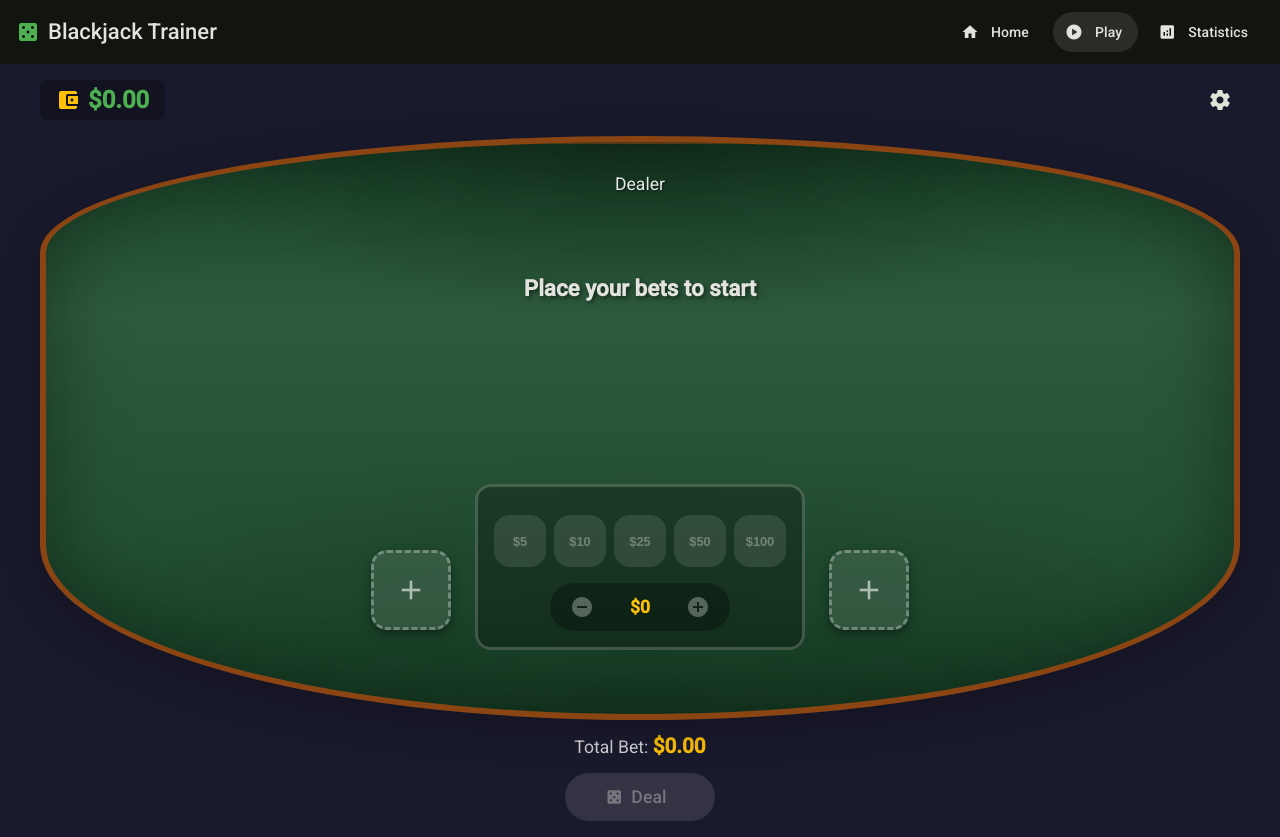
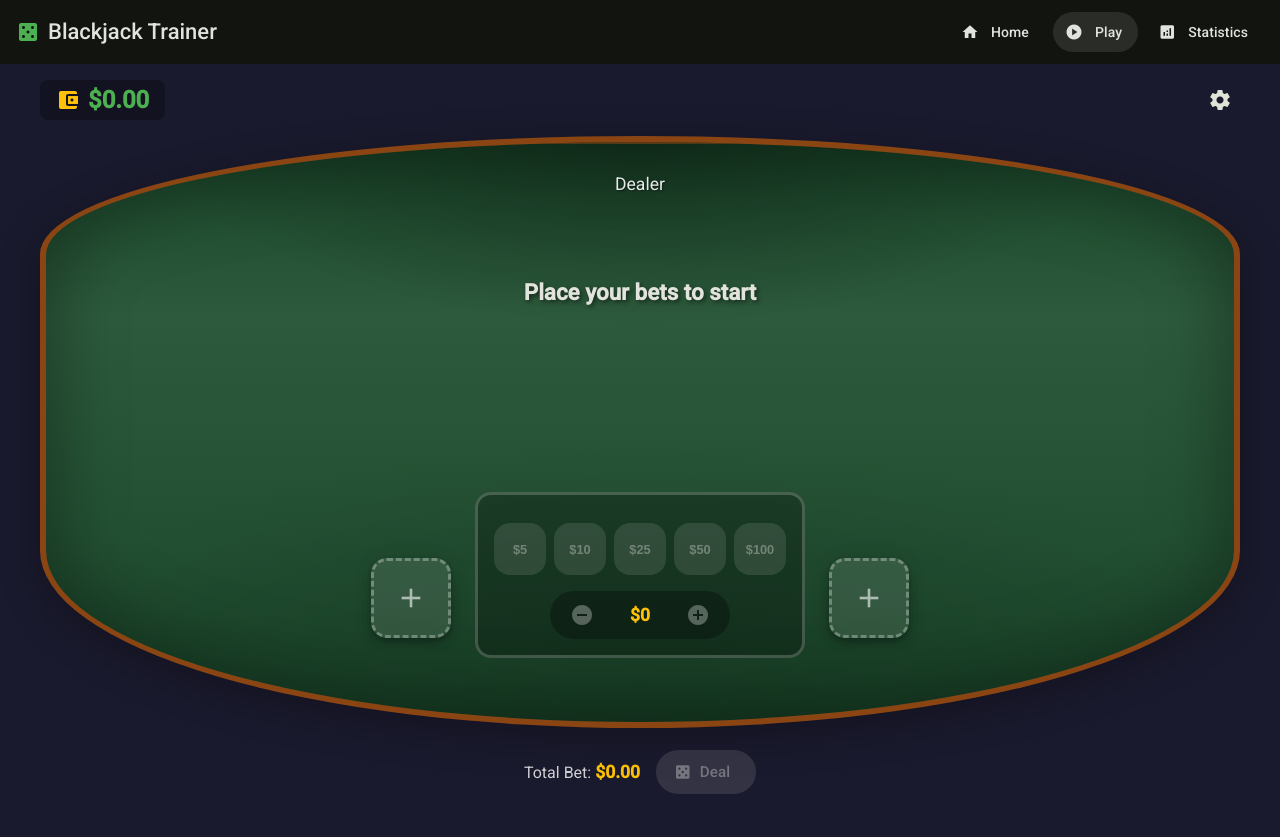
Before and after one commit to Amit775/black-jack-trainer, an Angular app: page /play in a window 1280 px wide. After the commit the page ends 816 px from the top, so only its background shows below. Built offline with nearby package versions, Linux system fonts and the light colour scheme.

Commit message:
fix flickering

```diff
--- a/src/app/pages/play/play.html
+++ b/src/app/pages/play/play.html
@@ -78,7 +78,10 @@
                     </div>
                     <div class="cards-row">
                       @for (card of hand.cards; track $index) {
-                        <div class="card small" [class.red]="card.suit === 'hearts' || card.suit === 'diamonds'">
+                        <div
+                          class="card small"
+                          [class.red]="card.suit === 'hearts' || card.suit === 'diamonds'"
+                        >
                           <div class="card-content">
                             <span class="card-rank">{{ card.rank }}</span>
                             <span class="card-suit">{{ getSuitSymbol(card.suit) }}</span>
@@ -99,15 +102,28 @@
               </div>
               @if (gameService.phase() === 'betting') {
                 <div class="box-bet-controls">
-                  <button mat-mini-fab color="warn" (click)="toggleBox('left')" matTooltip="Remove box">
+                  <button
+                    mat-mini-fab
+                    color="warn"
+                    (click)="toggleBox('left')"
+                    matTooltip="Remove box"
+                  >
                     <mat-icon>remove</mat-icon>
                   </button>
                   <div class="bet-input-group">
-                    <button mat-icon-button (click)="decrementBet('left')" [disabled]="box.bet <= 5">
+                    <button
+                      mat-icon-button
+                      (click)="decrementBet('left')"
+                      [disabled]="box.bet <= 5"
+                    >
                       <mat-icon>remove_circle</mat-icon>
                     </button>
                     <span class="bet-amount">${{ box.bet }}</span>
-                    <button mat-icon-button (click)="incrementBet('left')" [disabled]="!canIncrementBet('left')">
+                    <button
+                      mat-icon-button
+                      (click)="incrementBet('left')"
+                      [disabled]="!canIncrementBet('left')"
+                    >
                       <mat-icon>add_circle</mat-icon>
                     </button>
                   </div>
@@ -115,7 +131,12 @@
               }
             </div>
           } @else if (gameService.phase() === 'betting') {
-            <button class="add-box-btn" mat-fab (click)="toggleBox('left')" matTooltip="Add left box">
+            <button
+              class="add-box-btn"
+              mat-fab
+              (click)="toggleBox('left')"
+              matTooltip="Add left box"
+            >
               <mat-icon>add</mat-icon>
             </button>
           }
@@ -147,7 +168,10 @@
                     </div>
                     <div class="cards-row">
                       @for (card of hand.cards; track $index) {
-                        <div class="card" [class.red]="card.suit === 'hearts' || card.suit === 'diamonds'">
+                        <div
+                          class="card"
+                          [class.red]="card.suit === 'hearts' || card.suit === 'diamonds'"
+                        >
                           <div class="card-content">
                             <span class="card-rank">{{ card.rank }}</span>
                             <span class="card-suit">{{ getSuitSymbol(card.suit) }}</span>
@@ -182,11 +206,19 @@
                     }
                   </div>
                   <div class="bet-input-group">
-                    <button mat-icon-button (click)="decrementBet('center')" [disabled]="box.bet <= 5">
+                    <button
+                      mat-icon-button
+                      (click)="decrementBet('center')"
+                      [disabled]="box.bet <= 5"
+                    >
                       <mat-icon>remove_circle</mat-icon>
                     </button>
                     <span class="bet-amount">${{ box.bet }}</span>
-                    <button mat-icon-button (click)="incrementBet('center')" [disabled]="!canIncrementBet('center')">
+                    <button
+                      mat-icon-button
+                      (click)="incrementBet('center')"
+                      [disabled]="!canIncrementBet('center')"
+                    >
                       <mat-icon>add_circle</mat-icon>
                     </button>
                   </div>
@@ -222,7 +254,10 @@
                     </div>
                     <div class="cards-row">
                       @for (card of hand.cards; track $index) {
-                        <div class="card small" [class.red]="card.suit === 'hearts' || card.suit === 'diamonds'">
+                        <div
+                          class="card small"
+                          [class.red]="card.suit === 'hearts' || card.suit === 'diamonds'"
+                        >
                           <div class="card-content">
                             <span class="card-rank">{{ card.rank }}</span>
                             <span class="card-suit">{{ getSuitSymbol(card.suit) }}</span>
@@ -243,15 +278,28 @@
               </div>
               @if (gameService.phase() === 'betting') {
                 <div class="box-bet-controls">
-                  <button mat-mini-fab color="warn" (click)="toggleBox('right')" matTooltip="Remove box">
+                  <button
+                    mat-mini-fab
+                    color="warn"
+                    (click)="toggleBox('right')"
+                    matTooltip="Remove box"
+                  >
                     <mat-icon>remove</mat-icon>
                   </button>
                   <div class="bet-input-group">
-                    <button mat-icon-button (click)="decrementBet('right')" [disabled]="box.bet <= 5">
+                    <button
+                      mat-icon-button
+                      (click)="decrementBet('right')"
+                      [disabled]="box.bet <= 5"
+                    >
                       <mat-icon>remove_circle</mat-icon>
                     </button>
                     <span class="bet-amount">${{ box.bet }}</span>
-                    <button mat-icon-button (click)="incrementBet('right')" [disabled]="!canIncrementBet('right')">
+                    <button
+                      mat-icon-button
+                      (click)="incrementBet('right')"
+                      [disabled]="!canIncrementBet('right')"
+                    >
                       <mat-icon>add_circle</mat-icon>
                     </button>
                   </div>
@@ -259,7 +307,12 @@
               }
             </div>
           } @else if (gameService.phase() === 'betting') {
-            <button class="add-box-btn" mat-fab (click)="toggleBox('right')" matTooltip="Add right box">
+            <button
+              class="add-box-btn"
+              mat-fab
+              (click)="toggleBox('right')"
+              matTooltip="Add right box"
+            >
               <mat-icon>add</mat-icon>
             </button>
           }
@@ -268,52 +321,58 @@
     </div>
   </div>
 
-  <!-- Betting Phase - Deal Button -->
-  @if (gameService.phase() === 'betting') {
+  <!-- Game Controls - Fixed height container -->
+  <div class="game-controls">
+    @switch (gameService.phase()) {
+      @case ('betting') {
         <div class="betting-section">
-      <div class="total-bet">
-        Total Bet: <strong>${{ getTotalBet() | number: '1.2-2' }}</strong>
-      </div>
+          <span class="total-bet"
+            >Total Bet: <strong>${{ getTotalBet() | number: '1.2-2' }}</strong></span
+          >
           <button
             mat-raised-button
             color="primary"
             (click)="placeBets()"
             [disabled]="!canPlaceBets()"
-        class="deal-btn"
+            class="control-btn"
           >
             <mat-icon>casino</mat-icon>
             Deal
           </button>
         </div>
       }
-
-  <!-- Insurance Phase -->
-  @if (gameService.phase() === 'insurance') {
+      @case ('insurance') {
         <div class="insurance-section">
           <div class="insurance-prompt">
             <mat-icon>shield</mat-icon>
-        <span>Dealer shows an Ace. Take Insurance?</span>
+            <span
+              >Insurance?
               <span class="insurance-cost"
                 >(Cost: ${{ gameService.currentBet() / 2 | number: '1.2-2' }})</span
+              ></span
             >
           </div>
           <div class="insurance-buttons">
-        <button mat-raised-button color="primary" (click)="takeInsurance()">
+            <button mat-raised-button color="primary" (click)="takeInsurance()" class="control-btn">
               <mat-icon>check</mat-icon>
-          Yes, Take Insurance
+              Yes
             </button>
-        <button mat-raised-button color="warn" (click)="declineInsurance()">
+            <button mat-raised-button color="warn" (click)="declineInsurance()" class="control-btn">
               <mat-icon>close</mat-icon>
-          No Thanks
+              No
             </button>
           </div>
         </div>
       }
-
-  <!-- Playing Phase Actions -->
-  @if (gameService.phase() === 'playing') {
+      @case ('playing') {
         <div class="action-buttons">
-      <button mat-raised-button color="primary" (click)="hit()" [disabled]="!gameService.canHit()">
+          <button
+            mat-raised-button
+            color="primary"
+            (click)="hit()"
+            [disabled]="!gameService.canHit()"
+            class="control-btn"
+          >
             <mat-icon>add_card</mat-icon>
             Hit
           </button>
@@ -322,6 +381,7 @@
             color="accent"
             (click)="stand()"
             [disabled]="!gameService.canStand()"
+            class="control-btn"
           >
             <mat-icon>pan_tool</mat-icon>
             Stand
@@ -331,32 +391,36 @@
             color="warn"
             (click)="doubleDown()"
             [disabled]="!gameService.canDoubleDown()"
+            class="control-btn"
           >
             <mat-icon>double_arrow</mat-icon>
             Double
           </button>
-      <button mat-raised-button (click)="split()" [disabled]="!gameService.canSplit()">
+          <button
+            mat-raised-button
+            (click)="split()"
+            [disabled]="!gameService.canSplit()"
+            class="control-btn"
+          >
             <mat-icon>call_split</mat-icon>
             Split
           </button>
         </div>
       }
-
-  <!-- Game Resolved -->
-  @if (gameService.phase() === 'resolved') {
+      @case ('resolved') {
         <div class="result-section">
-      <button mat-fab extended color="primary" (click)="newGame()">
+          <button mat-raised-button color="primary" (click)="newGame()" class="control-btn">
             <mat-icon>refresh</mat-icon>
             New Game
           </button>
         </div>
       }
-
-  <!-- Dealer Turn Indicator -->
-  @if (gameService.phase() === 'dealer-turn') {
+      @case ('dealer-turn') {
         <div class="dealer-turn-indicator">
           <mat-icon class="spinning">autorenew</mat-icon>
           <span>Dealer is playing...</span>
         </div>
       }
+    }
   </div>
+</div>
--- a/src/app/pages/play/play.scss
+++ b/src/app/pages/play/play.scss
@@ -459,27 +459,37 @@
   }
 }
 
+// Game Controls - Fixed height container
+.game-controls {
+  display: flex;
+  justify-content: center;
+  align-items: center;
+  min-height: 56px;
+  height: 56px;
+}
+
+// Common control button styling
+.control-btn {
+  min-width: 100px;
+  height: 44px;
+  font-size: 0.95rem;
+}
+
 // Betting Section
 .betting-section {
   display: flex;
-  flex-direction: column;
   align-items: center;
+  justify-content: center;
   gap: 16px;
 
   .total-bet {
-    font-size: 1.1rem;
+    font-size: 1rem;
     color: rgba(255, 255, 255, 0.8);
 
     strong {
       color: #ffc107;
-      font-size: 1.3rem;
+      font-size: 1.1rem;
     }
-  }
-
-  .deal-btn {
-    min-width: 150px;
-    height: 48px;
-    font-size: 1.1rem;
   }
 }
 
@@ -487,48 +497,37 @@
 .action-buttons {
   display: flex;
   justify-content: center;
+  align-items: center;
   gap: 12px;
   flex-wrap: wrap;
-
-  button {
-    min-width: 100px;
-    height: 44px;
-    font-size: 0.95rem;
-  }
 }
 
 // Insurance Section
 .insurance-section {
   display: flex;
-  flex-direction: column;
   align-items: center;
+  justify-content: center;
   gap: 16px;
-  padding: 20px;
-  background: rgba(255, 193, 7, 0.1);
-  border-radius: 12px;
-  border: 2px solid rgba(255, 193, 7, 0.3);
 
   .insurance-prompt {
     display: flex;
-    flex-direction: column;
     align-items: center;
     gap: 8px;
-    text-align: center;
 
     mat-icon {
-      font-size: 40px;
-      width: 40px;
-      height: 40px;
+      font-size: 24px;
+      width: 24px;
+      height: 24px;
       color: #ffc107;
     }
 
     span {
-      font-size: 1.1rem;
+      font-size: 1rem;
       color: rgba(255, 255, 255, 0.9);
     }
 
     .insurance-cost {
-      font-size: 0.95rem;
+      font-size: 0.9rem;
       color: rgba(255, 255, 255, 0.6);
     }
   }
@@ -536,17 +535,14 @@
   .insurance-buttons {
     display: flex;
     gap: 12px;
-    flex-wrap: wrap;
-    justify-content: center;
   }
 }
 
 // Result Section
 .result-section {
   display: flex;
-  flex-direction: column;
   align-items: center;
-  gap: 12px;
+  justify-content: center;
 }
 
 // Dealer Turn Indicator
```
Also changed, not shown: src/app/pages/play/play.ts (+14 -9 lines), src/app/services/game.service.ts (+28 -27 lines). Lines whose indentation alone changed are shown as unchanged.
